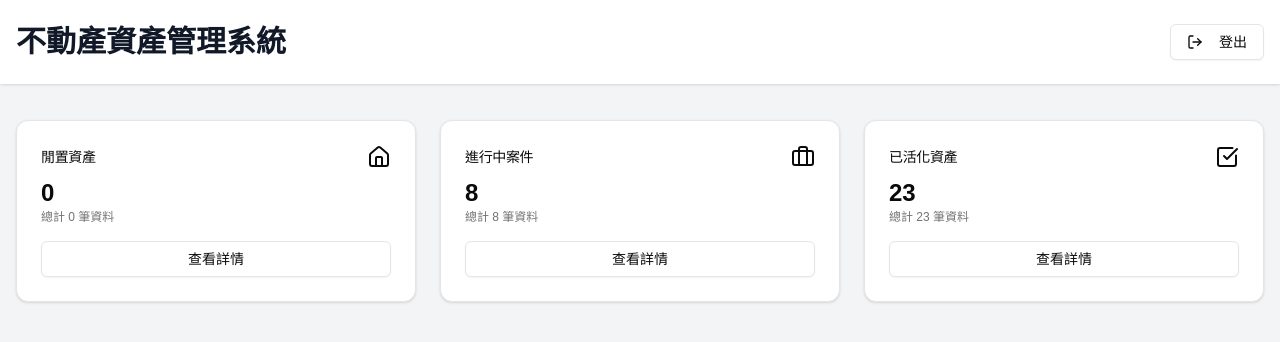
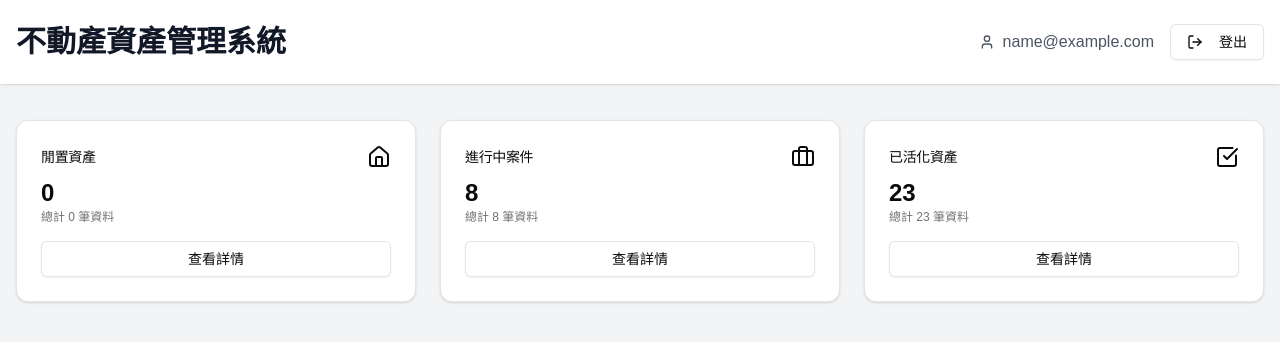
Before and after one commit to CityActivitas/city-activitas-admin, a Next.js app: page /dashboard in a window 1280 px wide. Shown: the top 342 px of the page. Built offline with nearby package versions, Linux system fonts and the light colour scheme; no server answers; sample sign-in values are in the browser's storage.

Commit message:
add user info and unify styles

```diff
--- a/components/activated-assets-detail.tsx
+++ b/components/activated-assets-detail.tsx
@@ -108,7 +108,7 @@ export function ActivatedAssetsDetailComponent() {
               <div className="relative rounded-md border">
                 <div className="overflow-auto max-h-[70vh]">
                   <Table>
-                    <TableHeader className="sticky top-0 bg-white z-10">
+                    <TableHeader className="sticky top-0 bg-gray-100 z-10 font-bold">
                       <TableRow>
                         <TableHead>活化ID</TableHead>
                         <TableHead>活化年度</TableHead>
@@ -119,7 +119,7 @@ export function ActivatedAssetsDetailComponent() {
                         <TableHead>計畫用途</TableHead>
                         <TableHead>活化開始日期</TableHead>
                         <TableHead>活化結束日期</TableHead>
-                        <TableHead>操作</TableHead>
+                        <TableHead className="font-bold">操作</TableHead>
                       </TableRow>
                     </TableHeader>
                     <TableBody>
--- a/components/header.tsx
+++ b/components/header.tsx
@@ -1,11 +1,27 @@
 'use client'
 
 import { Button } from "@/components/ui/button"
-import { LogOut } from 'lucide-react'
+import { LogOut, User } from 'lucide-react'
 import { useRouter } from 'next/navigation'
+import { useEffect, useState } from 'react'
+
+type UserData = {
+  email: string
+  // 其他可能的使用者資料欄位
+}
 
 export function Header() {
   const router = useRouter()
+  const [user, setUser] = useState<UserData | null>(null)
+
+  useEffect(() => {
+    if (typeof window !== 'undefined') {
+      const userData = localStorage.getItem('user')
+      if (userData) {
+        setUser(JSON.parse(userData))
+      }
+    }
+  }, [])
 
   const handleLogout = () => {
     if (typeof window !== 'undefined') {
@@ -29,9 +45,15 @@ export function Header() {
           >
             不動產資產管理系統
           </h1>
-          <Button variant="outline" onClick={handleLogout}>
-            <LogOut className="mr-2 h-4 w-4" /> 登出
-          </Button>
+          <div className="flex items-center gap-4">
+            <div className="flex items-center text-gray-600">
+              <User className="h-4 w-4 mr-2" />
+              <span>{user?.email || '使用者'}</span>
+            </div>
+            <Button variant="outline" onClick={handleLogout}>
+              <LogOut className="mr-2 h-4 w-4" /> 登出
+            </Button>
+          </div>
         </div>
       </div>
     </header>
--- a/components/in-progress-cases-detail.tsx
+++ b/components/in-progress-cases-detail.tsx
@@ -102,7 +102,7 @@ export function InProgressCasesDetailComponent() {
               <div className="relative rounded-md border">
                 <div className="overflow-auto max-h-[70vh]">
                   <Table>
-                    <TableHeader className="sticky top-0 bg-white z-10">
+                    <TableHeader className="sticky top-0 bg-gray-100 z-10 font-bold">
                       <TableRow>
                         <TableHead>案件ID</TableHead>
                         <TableHead>案件狀態</TableHead>
@@ -112,7 +112,7 @@ export function InProgressCasesDetailComponent() {
                         <TableHead>已完成任務數</TableHead>
                         <TableHead>建立時間</TableHead>
                         <TableHead>更新時間</TableHead>
-                        <TableHead>操作</TableHead>
+                        <TableHead className="font-bold">操作</TableHead>
                       </TableRow>
                     </TableHeader>
                     <TableBody>
```
